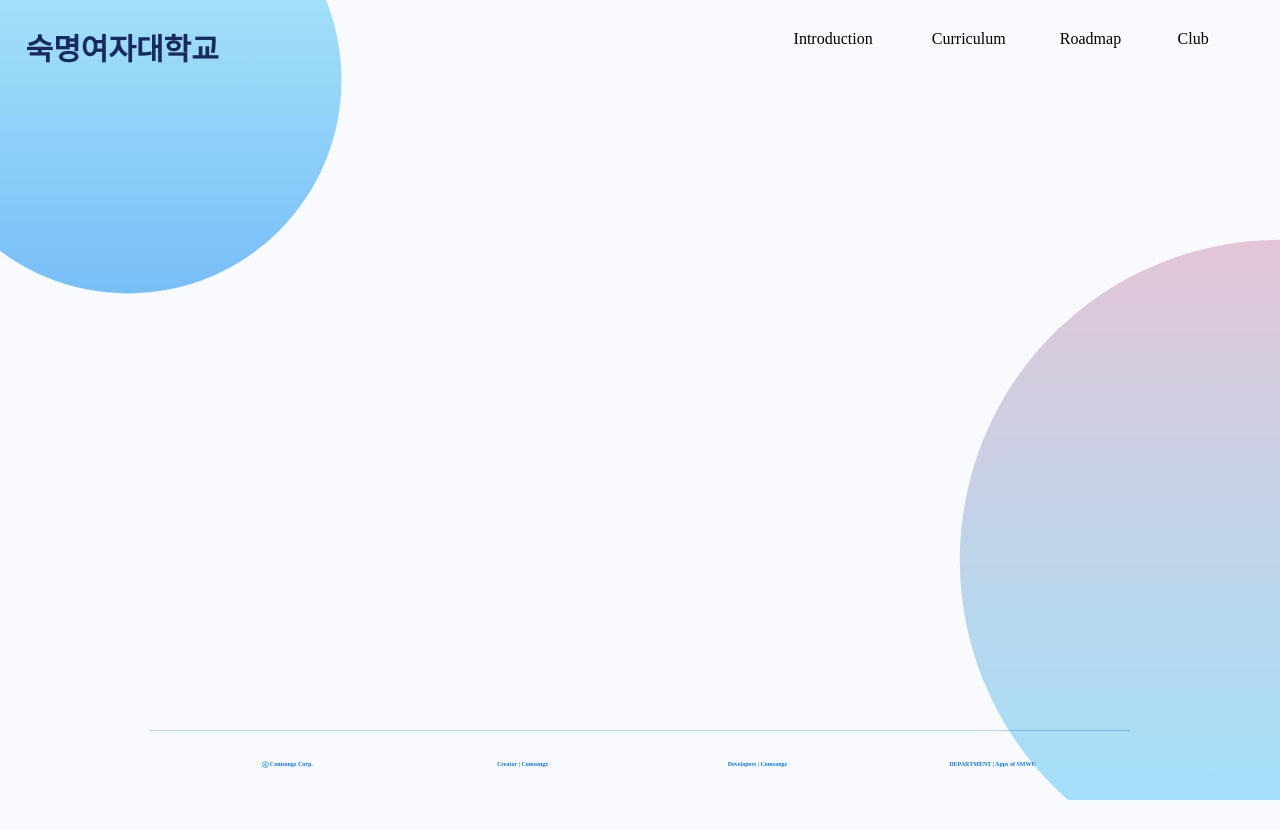
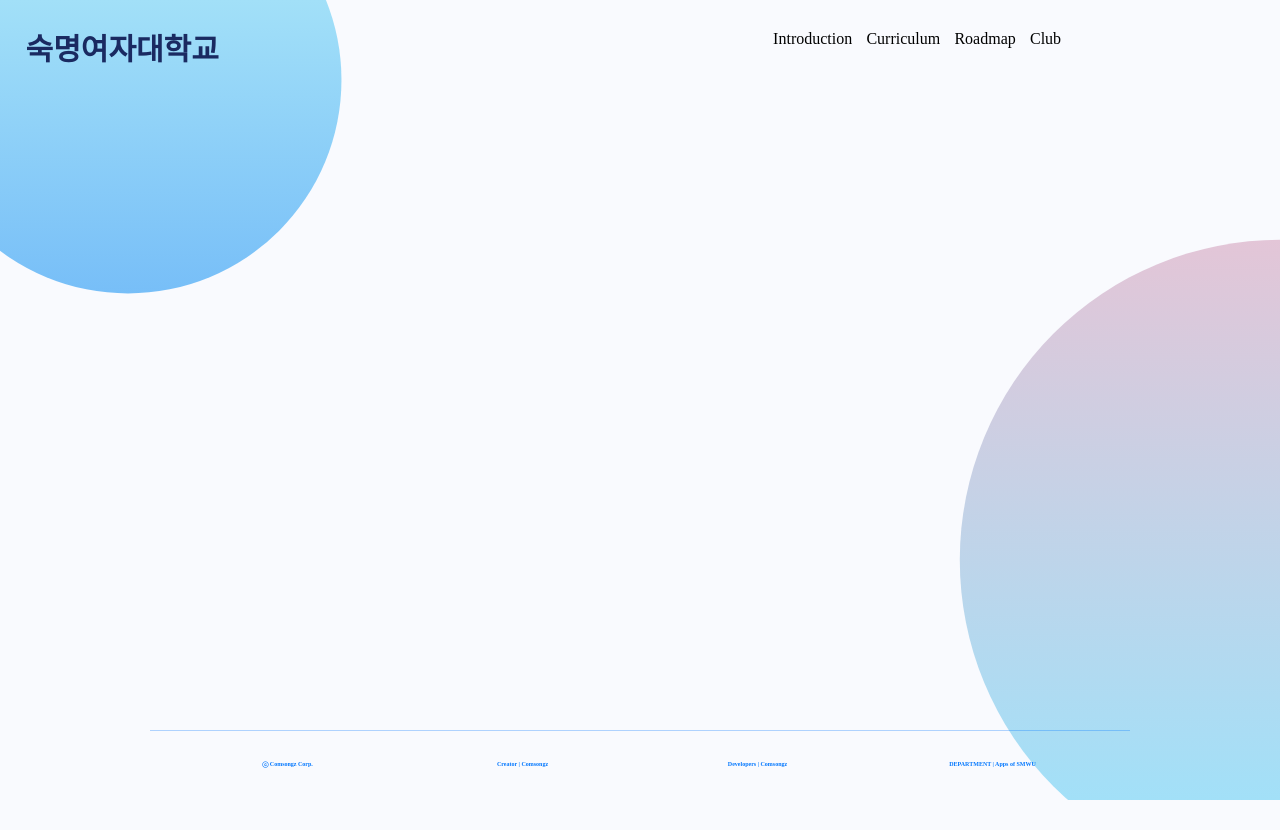
Before and after one commit to yugyeongh/SMSWhomepage, a React (Create React App) app: page /club in a window 1280 px wide. Built offline with nearby package versions, Linux system fonts and the light colour scheme; a web font is replaced by a local one.

Commit message:
yugyeong - edit package.json & menu css

```diff
--- a/package.json
+++ b/package.json
@@ -28,7 +28,7 @@
     "webpack-dev-server": "^3.10.1"
   },
   "scripts": {
-    "start": "set PORT=80 || 3000 && react-scripts start",
+    "start": "set PORT=80 && react-scripts start pm2",
     "build": "react-scripts build",
     "test": "react-scripts test",
     "eject": "react-scripts eject"
@@ -53,5 +53,6 @@
   },
   "devDependencies": {
     "@webpack-cli/serve": "^1.5.2"
-  }
+  },
+  "type":"module"
 }
--- a/src/HeaderFooter.css
+++ b/src/HeaderFooter.css
@@ -1,3 +1,10 @@
+@media screen and (max-width:999px){
+    .homemenu{
+        display: none;
+    }
+}
+
+
 @font-face {
     font-family: 'GmarketSansLight';
     src: url('https://cdn.jsdelivr.net/gh/projectnoonnu/noonfonts_2001@1.1/GmarketSansLight.woff') format('woff');
@@ -29,47 +36,27 @@
     color: rgb(26, 42, 97);
 }
 .homemenu{
-    display: flex;
+    display:block;
     position: relative;
     top: 30px;
     left: 60%;
     width: 40%;
+    height: 30px;
     float: left;
-    /* height: 30%; */
 }
-.introduction{
-    position: absolute;
-    left: 5%;
+.introduction,
+.curriculum,
+.roadmap,
+.club{
+    position: flex;
     text-decoration: none;
     color: black;
+    margin: 1%;
 }
-.introduction:hover{
-    text-shadow: 0px 4px 4px rgba(41, 38, 31, 0.3);
-}
-.curriculum{
-    position: absolute;
-    left: 32%;
-    text-decoration: none;
-    color: black;
-}
-.curriculum:hover{
-    text-shadow: 0px 4px 4px rgba(41, 38, 31, 0.3);
-}
-.roadmap{
-    position: absolute;
-    left: 57%;
-    text-decoration: none;
-    color: black;
-}
-.roadmap:hover{
-    text-shadow: 0px 4px 4px rgba(41, 38, 31, 0.3);
-}
-.club{
-    position: absolute;
-    left: 80%;
-    text-decoration: none;
-    color: black;
-}
+
+.introduction:hover,
+.curriculum:hover,
+.roadmap:hover,
 .club:hover{
     text-shadow: 0px 4px 4px rgba(41, 38, 31, 0.3);
 }
```
